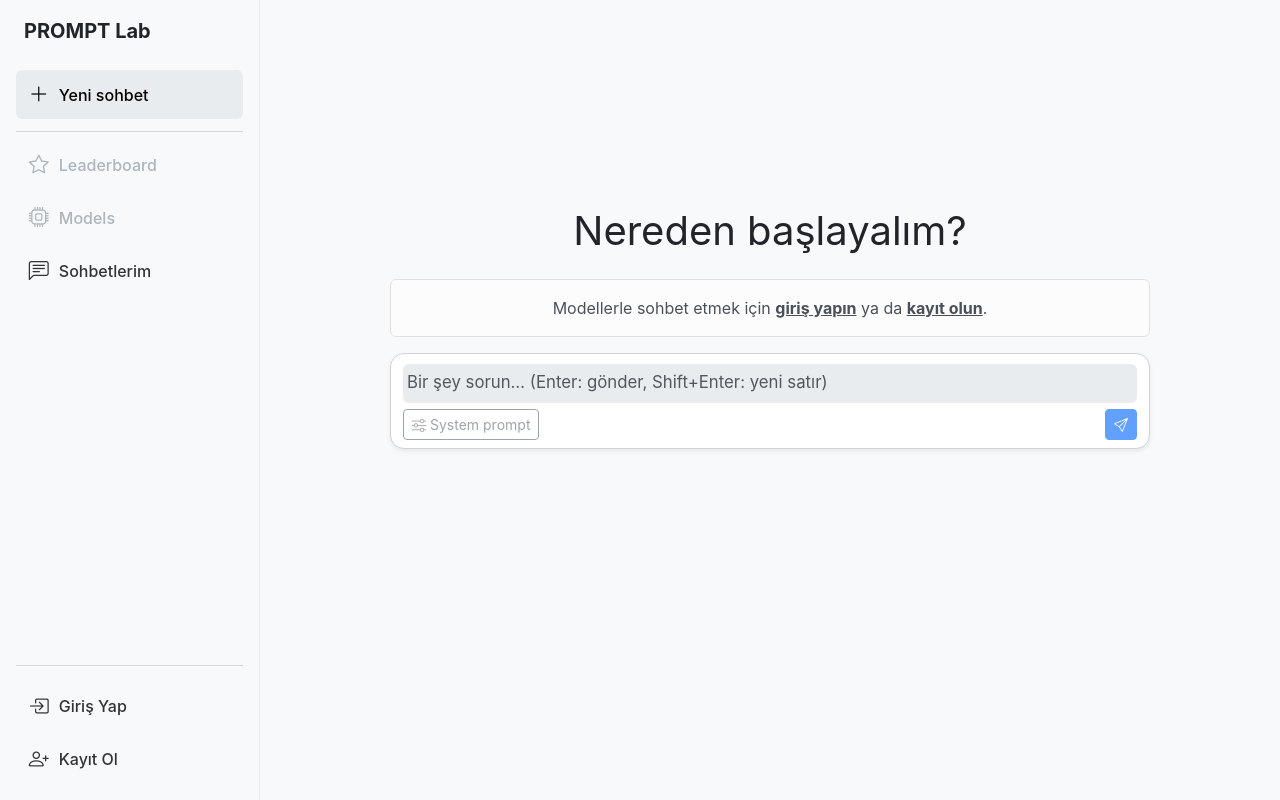
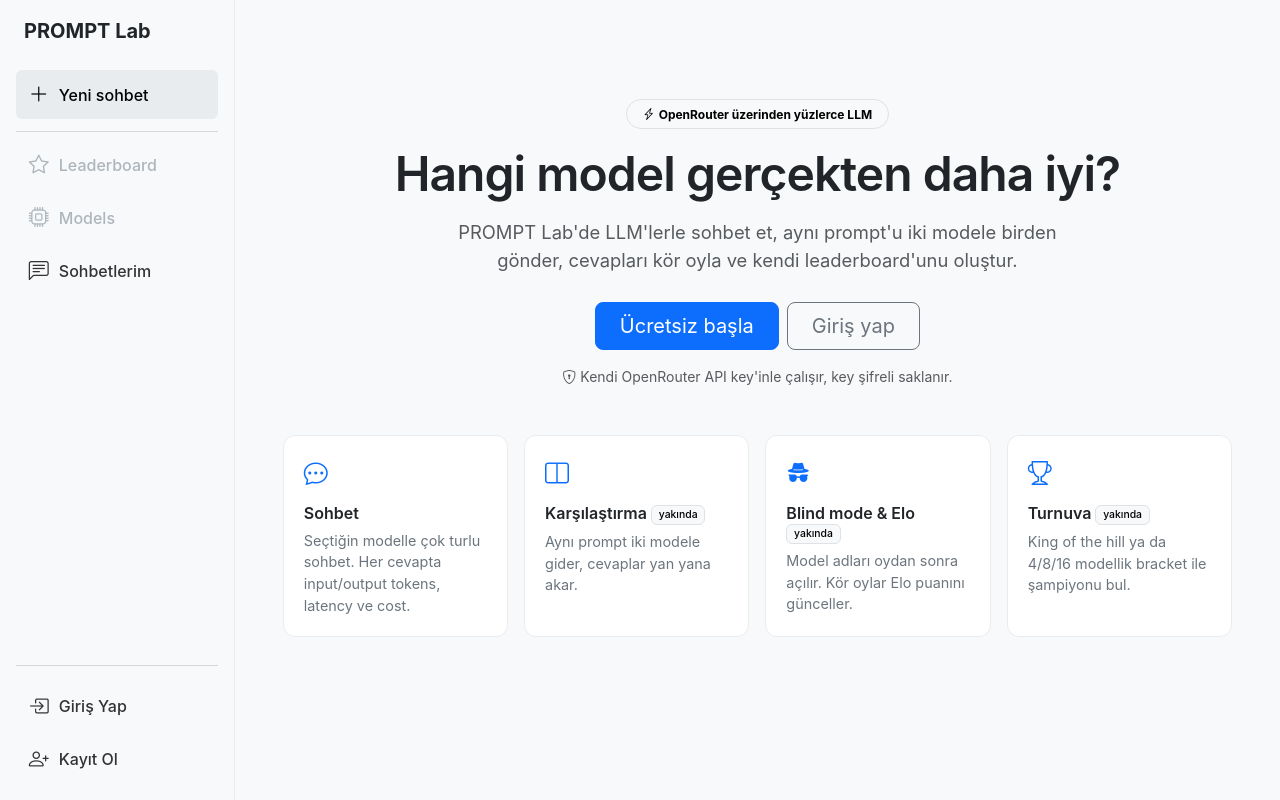
Before and after one commit to M4Sherman414/PromptLab, an ASP.NET Core app: page / in a window 1280 px wide. Run offline with ASP.NET Core 8, Linux system fonts and the light colour scheme; some libraries are stand-ins or nearby versions.

Commit message:
Ana sayfa kullanıcının durumuna göre ayrıldı.
- Giriş yapmamış: kapalı sohbet kutusu yerine ürün tanıtımı (başlık,
  özellik kartları, kayıt/giriş butonları).
- Anahtar yok ya da OpenRouter tanımıyor: tek adımlık kurulum kartı ve
  OpenRouter key sayfasına bağlantı.
- Hazır: Yeni sohbet kutusu; artık disabled hali gösterilmiyor.

Co-Authored-By: Claude Opus 5.5 <noreply@anthropic.com>

```diff
--- a/Views/Home/Index.cshtml
+++ b/Views/Home/Index.cshtml
@@ -1,14 +1,111 @@
+@using PromptLab.Services
 @model PromptLab.Models.ViewModels.NewChatViewModel
 @{
-    ViewData["Title"] = "Yeni sohbet";
-    var canSend = Model.IsSignedIn && Model.HasUsableKey && Model.ActiveModels.Count > 0;
+    ViewData["Title"] = Model.IsSignedIn ? "Yeni sohbet" : "PROMPT Lab";
+    var needsKey = Model.IsSignedIn && !Model.HasUsableKey;
 }
 
 @section Styles {
     <link rel="stylesheet" href="~/css/chat.css" asp-append-version="true" />
 }
 
-@* Ana sayfa = Yeni sohbet ekranı (docs/Ekran_Taslaklari/Home&NewChat.jpg) *@
+@*
+    Ana sayfa üç durumda farklı görünür:
+    1) Giriş yapılmamış  → ürün tanıtımı + kayıt/giriş
+    2) Anahtar yok/geçersiz → tek adımlık kurulum kartı
+    3) Hazır             → Yeni sohbet kutusu (docs/Ekran_Taslaklari/Home&NewChat.jpg)
+*@
+
+@if (!Model.IsSignedIn)
+{
+    <div class="landing">
+        <div class="text-center mb-5">
+            <span class="badge rounded-pill text-bg-light border mb-3 px-3 py-2">
+                <i class="bi bi-lightning-charge me-1"></i>OpenRouter üzerinden yüzlerce LLM
+            </span>
+            <h1 class="landing-title">Hangi model gerçekten daha iyi?</h1>
+            <p class="landing-lead text-muted mx-auto">
+                PROMPT Lab'de LLM'lerle sohbet et, aynı prompt'u iki modele birden gönder,
+                cevapları kör oyla ve kendi leaderboard'unu oluştur.
+            </p>
+            <div class="d-flex justify-content-center gap-2 flex-wrap">
+                <a asp-controller="Account" asp-action="Register" class="btn btn-primary btn-lg px-4">Ücretsiz başla</a>
+                <a asp-controller="Account" asp-action="Login" asp-route-returnUrl="/" class="btn btn-outline-secondary btn-lg px-4">Giriş yap</a>
+            </div>
+            <p class="small text-muted mt-3 mb-0">
+                <i class="bi bi-shield-lock me-1"></i>Kendi OpenRouter API key'inle çalışır, key şifreli saklanır.
+            </p>
+        </div>
+
+        <div class="row g-3">
+            <div class="col-md-6 col-xl-3">
+                <div class="landing-card">
+                    <i class="bi bi-chat-dots"></i>
+                    <h2>Sohbet</h2>
+                    <p>Seçtiğin modelle çok turlu sohbet. Her cevapta input/output tokens, latency ve cost.</p>
+                </div>
+            </div>
+            <div class="col-md-6 col-xl-3">
+                <div class="landing-card">
+                    <i class="bi bi-layout-split"></i>
+                    <h2>Karşılaştırma <span class="badge text-bg-light border">yakında</span></h2>
+                    <p>Aynı prompt iki modele gider, cevaplar yan yana akar.</p>
+                </div>
+            </div>
+            <div class="col-md-6 col-xl-3">
+                <div class="landing-card">
+                    <i class="bi bi-incognito"></i>
+                    <h2>Blind mode &amp; Elo <span class="badge text-bg-light border">yakında</span></h2>
+                    <p>Model adları oydan sonra açılır. Kör oylar Elo puanını günceller.</p>
+                </div>
+            </div>
+            <div class="col-md-6 col-xl-3">
+                <div class="landing-card">
+                    <i class="bi bi-trophy"></i>
+                    <h2>Turnuva <span class="badge text-bg-light border">yakında</span></h2>
+                    <p>King of the hill ya da 4/8/16 modellik bracket ile şampiyonu bul.</p>
+                </div>
+            </div>
+        </div>
+    </div>
+}
+else if (needsKey)
+{
+    var invalid = Model.KeyStatus == ApiKeyStatus.Invalid;
+    <div class="new-chat">
+        <div class="setup-card mx-auto text-center">
+            <div class="setup-icon @(invalid ? "text-danger" : "text-primary")">
+                <i class="bi @(invalid ? "bi-key-fill" : "bi-key")"></i>
+            </div>
+            @if (invalid)
+            {
+                <h1 class="h4">API key'in OpenRouter tarafından tanınmıyor</h1>
+                <p class="text-muted">
+                    Kayıtlı key silinmiş ya da hatalı kopyalanmış olabilir (401).
+                    Yeni bir key girdiğinde buraya geri döneceksin.
+                </p>
+            }
+            else
+            {
+                <h1 class="h4">Bir adım kaldı: OpenRouter API key'ini ekle</h1>
+                <p class="text-muted">
+                    Modellere senin key'inle istek atılır. Key şifreli saklanır ve bir daha ekranda gösterilmez.
+                    Ücretsiz modeller için kredi gerekmez.
+                </p>
+            }
+            <div class="d-flex justify-content-center gap-2 flex-wrap">
+                <a asp-controller="ApiKey" asp-action="Index" asp-route-returnUrl="/" class="btn btn-primary">
+                    @(invalid ? "Key'i güncelle" : "API key ekle")
+                </a>
+                <a href="https://openrouter.ai/keys" target="_blank" rel="noopener noreferrer" class="btn btn-outline-secondary">
+                    OpenRouter'dan key al <i class="bi bi-box-arrow-up-right ms-1"></i>
+                </a>
+            </div>
+        </div>
+    </div>
+}
+else
+{
     <div class="new-chat">
         <h1 class="fw-normal display-6 text-center mb-4">Nereden başlayalım?</h1>
 
@@ -17,57 +114,27 @@
             <div class="alert alert-danger">@error</div>
         }
 
-    @if (!Model.IsSignedIn)
+        @if (Model.ActiveModels.Count == 0)
         {
-        <div class="alert alert-light border text-center">
-            Modellerle sohbet etmek için
-            <a asp-controller="Account" asp-action="Login" asp-route-returnUrl="/" class="alert-link">giriş yapın</a>
-            ya da
-            <a asp-controller="Account" asp-action="Register" class="alert-link">kayıt olun</a>.
-        </div>
-    }
-    else if (Model.KeyStatus == PromptLab.Services.ApiKeyStatus.Invalid)
-    {
-        <div class="alert alert-danger">
-            <i class="bi bi-x-circle me-1"></i>
-            Kayıtlı OpenRouter anahtarınız OpenRouter tarafından tanınmıyor (401).
-            <a asp-controller="ApiKey" asp-action="Index" asp-route-returnUrl="/" class="alert-link">Anahtarınızı güncelleyin</a>.
-        </div>
-    }
-    else if (Model.KeyStatus == PromptLab.Services.ApiKeyStatus.Missing)
-    {
-        <div class="alert alert-warning">
-            <i class="bi bi-key me-1"></i>
-            Sohbet başlatmak için önce
-            <a asp-controller="ApiKey" asp-action="Index" asp-route-returnUrl="/" class="alert-link">OpenRouter API anahtarınızı</a>
-            kaydedin.
-        </div>
-    }
-    else if (Model.ActiveModels.Count == 0)
-    {
-        <div class="alert alert-warning">
+            <div class="alert alert-warning text-center">
                 Şu anda aktif model yok. Admin panelinden modeller senkronize edilip aktifleştirilmeli.
             </div>
         }
-
+        else
+        {
             <form asp-controller="Chat" asp-action="Create" method="post" id="new-chat-form">
                 <div class="new-chat-box shadow-sm">
                     <textarea asp-for="Prompt" id="new-chat-prompt" class="form-control new-chat-input" rows="1"
-                      placeholder="Bir şey sorun… (Enter: gönder, Shift+Enter: yeni satır)"
-                      required disabled="@(!canSend)"></textarea>
+                              placeholder="Bir şey sor… (Enter: gönder, Shift+Enter: yeni satır)" required></textarea>
 
                     <div class="collapse" id="system-prompt-box">
                         <textarea asp-for="SystemPrompt" class="form-control form-control-sm mb-2" rows="2"
-                          placeholder="System prompt, ör. You are a concise assistant. Answer in Turkish."
-                          disabled="@(!canSend)"></textarea>
+                                  placeholder="System prompt, ör. You are a concise assistant. Answer in Turkish."></textarea>
                     </div>
 
                     <div class="new-chat-toolbar">
-                @if (Model.ActiveModels.Count > 0)
-                {
                         @* Yalnızca aktif modeller; ücretsizler üstte ayrı grupta. *@
-                    <select asp-for="SelectedModelId" class="form-select form-select-sm new-chat-model"
-                            aria-label="Model" disabled="@(!canSend)">
+                        <select asp-for="SelectedModelId" class="form-select form-select-sm new-chat-model" aria-label="Model">
                             @foreach (var group in Model.ActiveModels.GroupBy(m => m.IsFree).OrderByDescending(g => g.Key))
                             {
                                 <optgroup label="@(group.Key ? "Ücretsiz modeller" : "Ücretli modeller ($ / 1M tokens: input / output)")">
@@ -80,29 +147,25 @@
                                 </optgroup>
                             }
                         </select>
-                }
 
                         <button type="button" class="btn btn-sm btn-outline-secondary text-nowrap"
-                        data-bs-toggle="collapse" data-bs-target="#system-prompt-box"
-                        aria-expanded="false" disabled="@(!canSend)">
+                                data-bs-toggle="collapse" data-bs-target="#system-prompt-box" aria-expanded="false">
                             <i class="bi bi-sliders"></i><span class="d-none d-sm-inline ms-1">System prompt</span>
                         </button>
 
-                <button type="submit" class="btn btn-primary btn-sm ms-auto" disabled="@(!canSend)" aria-label="Gönder">
+                        <button type="submit" class="btn btn-primary btn-sm ms-auto" aria-label="Gönder">
                             <i class="bi bi-send"></i>
                         </button>
                     </div>
                 </div>
             </form>
+        }
 
-    @if (Model.IsSignedIn)
-    {
         <div class="text-center mt-3 small">
             <a asp-controller="Chat" asp-action="Index" class="text-muted">
                 <i class="bi bi-chat-left-text me-1"></i>Önceki sohbetlerime git
             </a>
         </div>
-    }
     </div>
 
     @section Scripts {
@@ -127,7 +190,8 @@
                 form.addEventListener("submit", function () {
                     form.querySelectorAll("button[type=submit]").forEach(b => b.disabled = true);
                 });
-            if (!prompt.disabled) prompt.focus();
+                prompt.focus();
             })();
         </script>
     }
+}
--- a/wwwroot/css/chat.css
+++ b/wwwroot/css/chat.css
@@ -187,3 +187,74 @@
     width: auto;
     max-width: 60%;
 }
+
+/* Ana sayfa: giriş yapmamış kullanıcı için tanıtım */
+
+.landing {
+    max-width: 1080px;
+    margin: 0 auto;
+    min-height: 80vh;
+    display: flex;
+    flex-direction: column;
+    justify-content: center;
+    padding: 2rem 0;
+}
+
+.landing-title {
+    font-size: clamp(2rem, 4vw, 3rem);
+    font-weight: 600;
+    letter-spacing: -0.02em;
+    margin-bottom: 1rem;
+}
+
+.landing-lead {
+    max-width: 620px;
+    font-size: 1.15rem;
+    margin-bottom: 1.75rem;
+}
+
+.landing-card {
+    height: 100%;
+    background: #fff;
+    border: 1px solid #e9ecef;
+    border-radius: 12px;
+    padding: 1.25rem;
+}
+
+.landing-card > i {
+    font-size: 1.5rem;
+    color: #0d6efd;
+}
+
+.landing-card h2 {
+    font-size: 1rem;
+    font-weight: 600;
+    margin: 0.75rem 0 0.4rem;
+}
+
+.landing-card h2 .badge {
+    font-size: 0.65rem;
+    font-weight: 500;
+    vertical-align: middle;
+}
+
+.landing-card p {
+    font-size: 0.9rem;
+    color: #6c757d;
+    margin: 0;
+}
+
+/* Ana sayfa: API key kurulum kartı */
+
+.setup-card {
+    max-width: 560px;
+    background: #fff;
+    border: 1px solid #e9ecef;
+    border-radius: 14px;
+    padding: 2rem;
+}
+
+.setup-icon {
+    font-size: 2.25rem;
+    margin-bottom: 0.5rem;
+}
```
Lines whose indentation alone changed are shown as unchanged.
